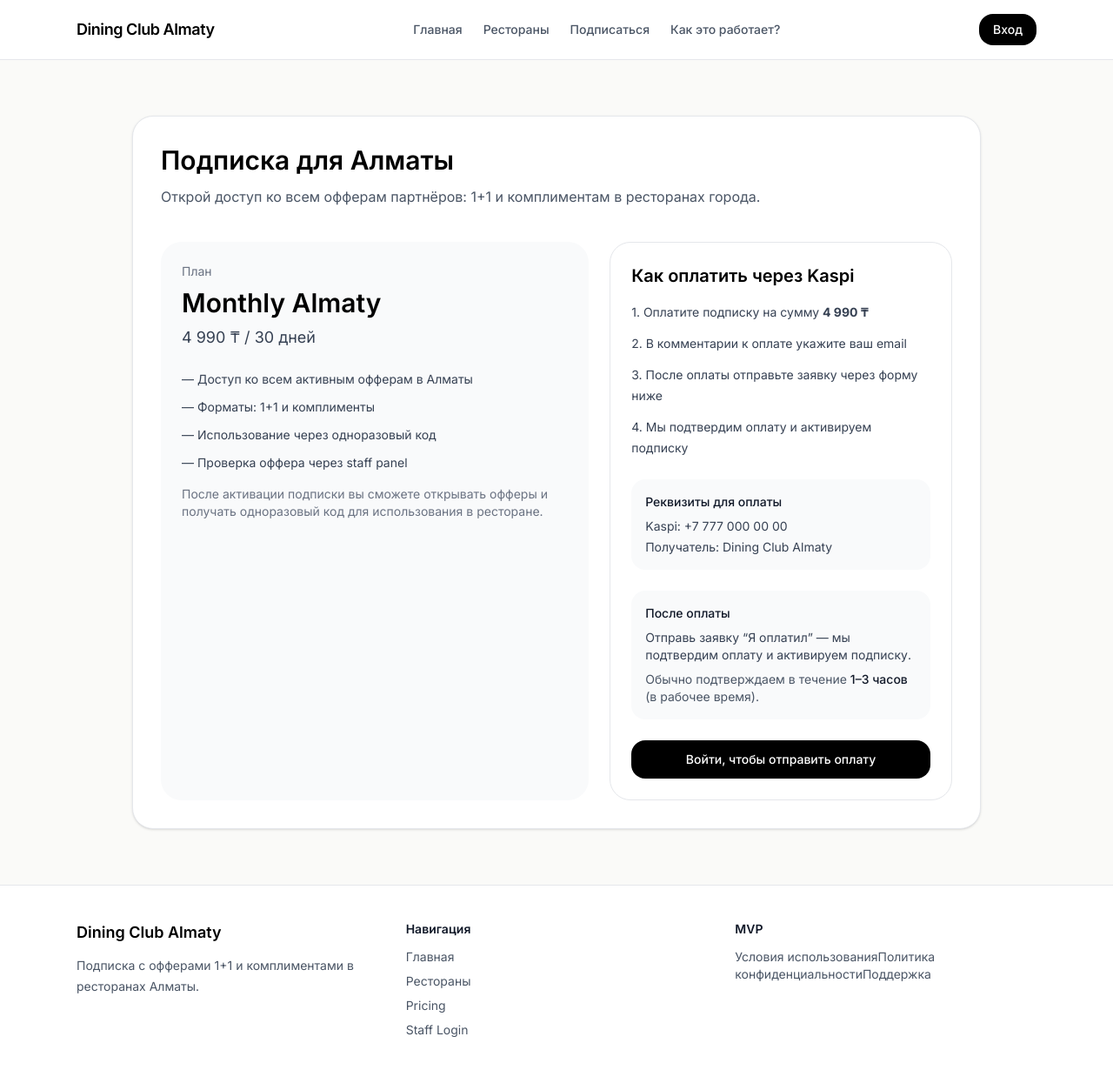
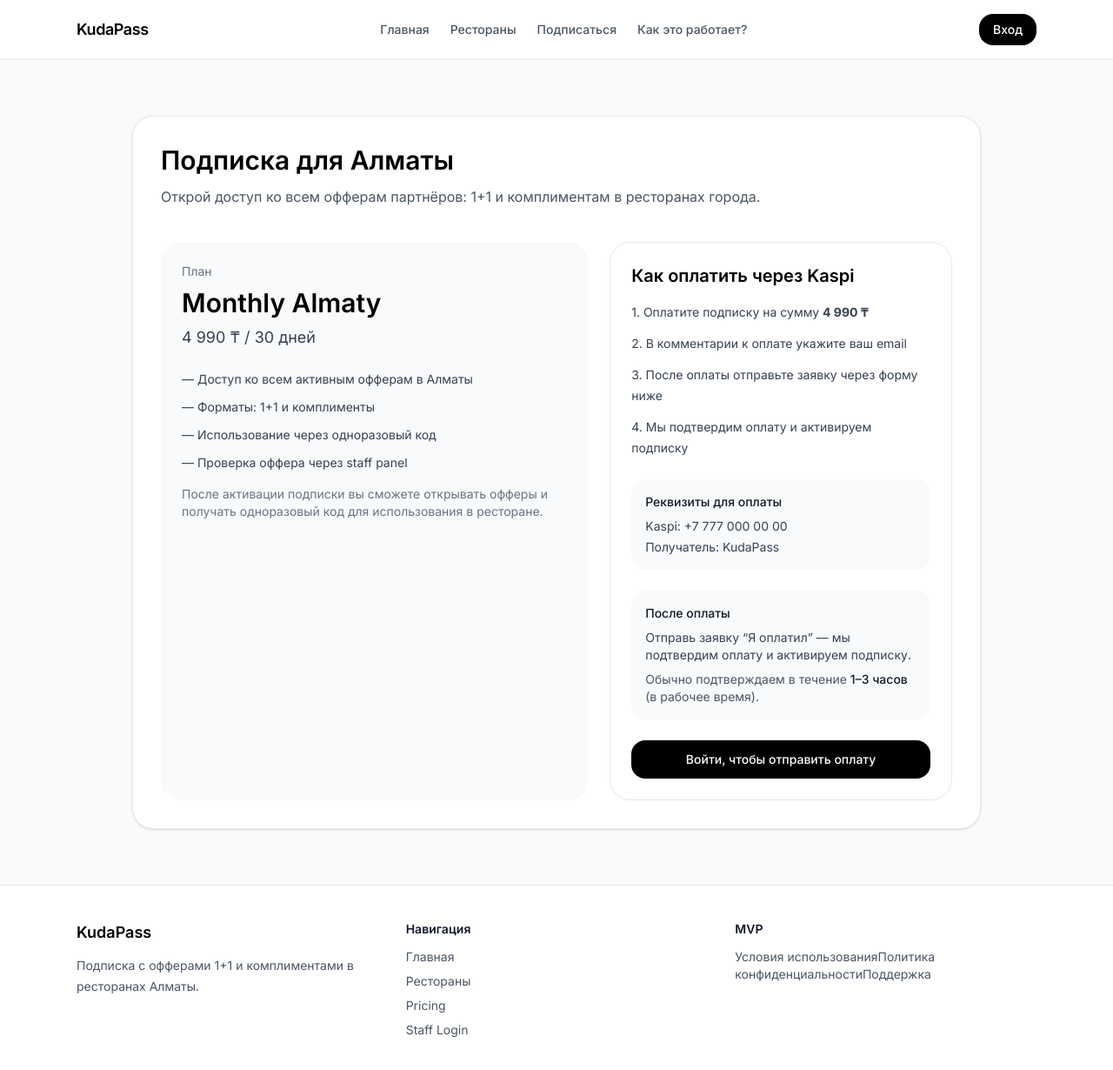
Before and after one commit to kudreyev/almaty-dining-club, a Next.js app: page /pricing in a window 1280 px wide. Shown: the top 1230 px of the page at 87% size. Built offline with nearby package versions, Linux system fonts and the light colour scheme; no server answers.

Commit message:
kudapass renamed

```diff
--- a/package.json
+++ b/package.json
@@ -1,5 +1,5 @@
 {
-  "name": "almaty-dining-club",
+  "name": "kudapass",
   "version": "0.1.0",
   "private": true,
   "scripts": {
--- a/src/app/layout.tsx
+++ b/src/app/layout.tsx
@@ -9,7 +9,7 @@
 })
 
 export const metadata: Metadata = {
-  title: 'Dining Club Almaty',
+  title: 'KudaPass',
   description: 'Подписка с офферами 1+1 и комплиментами в ресторанах Алматы.',
 }
 
--- a/src/app/pricing/page.tsx
+++ b/src/app/pricing/page.tsx
@@ -61,7 +61,7 @@
             <div className="mt-6 rounded-2xl bg-gray-50 p-4 text-sm text-gray-700">
               <p className="font-medium text-gray-900">Реквизиты для оплаты</p>
               <p className="mt-2">Kaspi: +7 777 000 00 00</p>
-              <p className="mt-1">Получатель: Dining Club Almaty</p>
+              <p className="mt-1">Получатель: KudaPass</p>
             </div>
 
             <div className="mt-6 rounded-2xl bg-gray-50 p-4 text-sm text-gray-700">
--- a/src/components/footer.tsx
+++ b/src/components/footer.tsx
@@ -5,7 +5,7 @@
     <footer className="border-t border-gray-200 bg-white">
       <div className="mx-auto grid max-w-6xl gap-8 px-6 py-10 md:grid-cols-3">
         <div>
-          <p className="text-lg font-semibold">Dining Club Almaty</p>
+          <p className="text-lg font-semibold">KudaPass</p>
           <p className="mt-3 text-sm leading-6 text-gray-600">
             Подписка с офферами 1+1 и комплиментами в ресторанах Алматы.
           </p>
--- a/src/components/header.tsx
+++ b/src/components/header.tsx
@@ -24,7 +24,7 @@
     <header className="sticky top-0 z-50 border-b border-gray-200 bg-white/90 backdrop-blur">
       <div className="mx-auto flex max-w-6xl items-center justify-between px-6 py-4">
         <Link href="/" className="text-lg font-semibold tracking-tight">
-          Dining Club Almaty
+          KudaPass
         </Link>
 
         <nav className="hidden items-center gap-6 md:flex">
```
Also changed, not shown: 1 other file (tests, documents, lock files or other folders).
